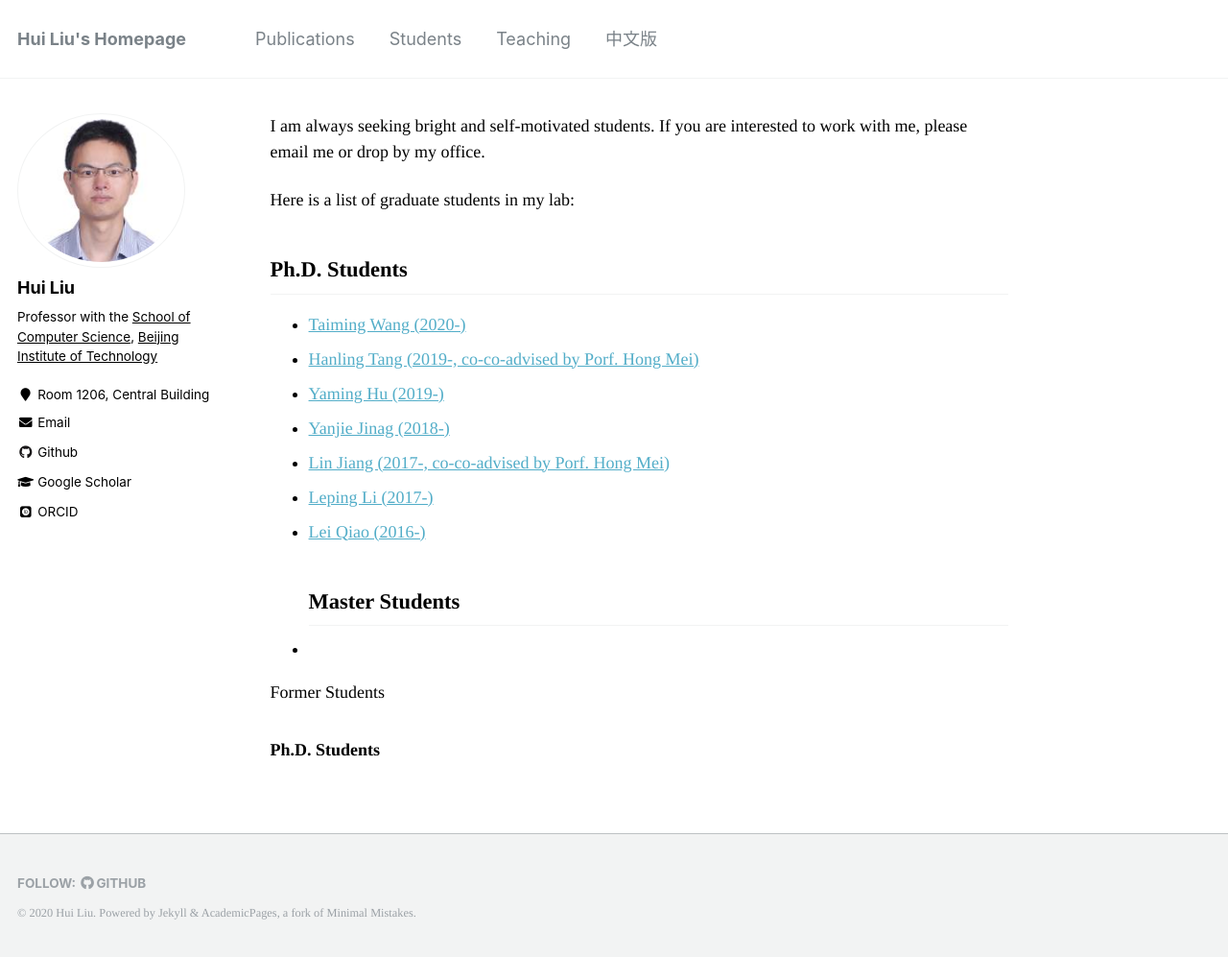
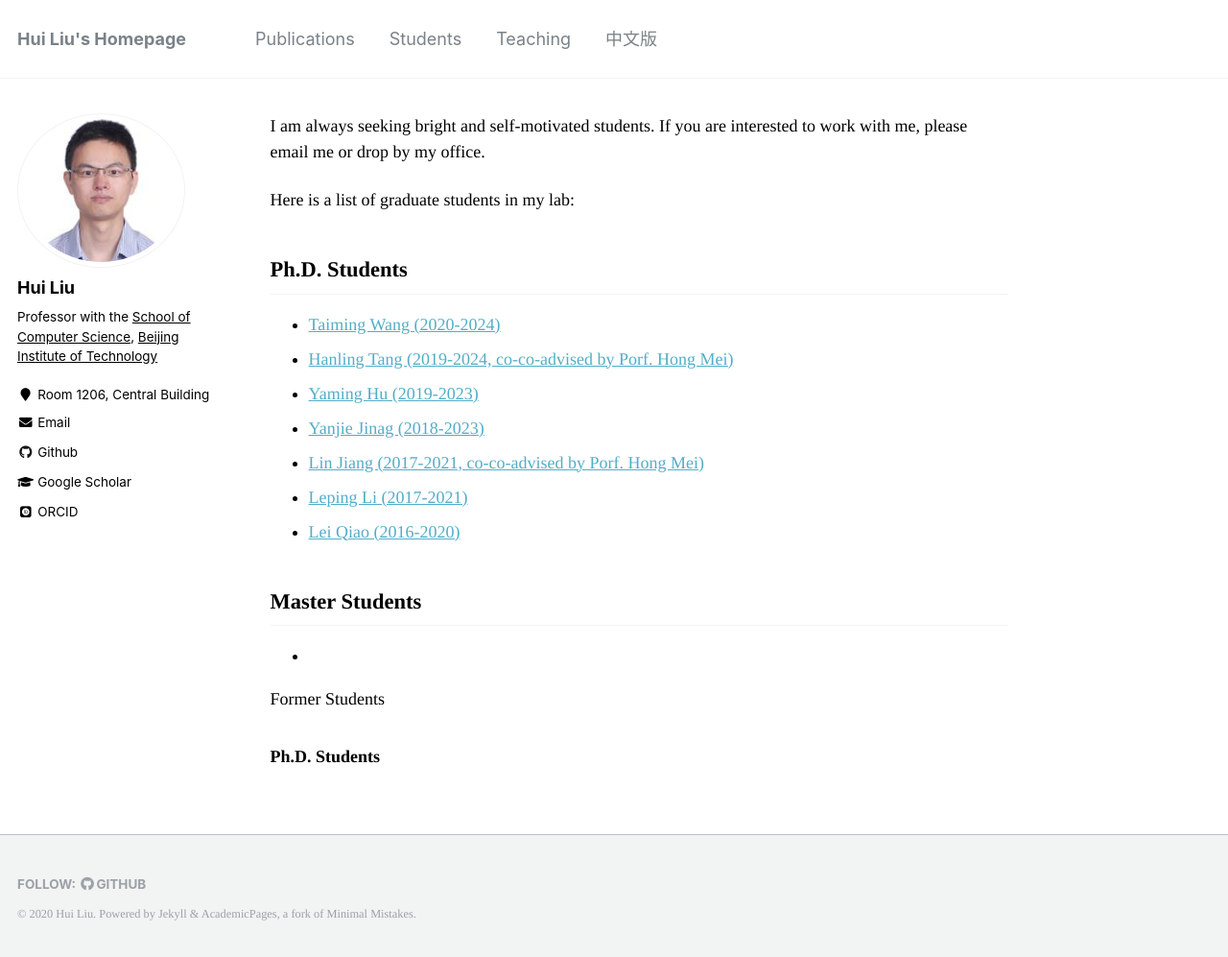
Before and after one commit to liuhuigmail/liuhuigmail.github.io, a Jekyll site: the page built from _pages/students.md, in a window 1280 px wide and 997 px high. Shown: the whole window at 96% size. Built offline with Jekyll 4.4.1, drawn with Linux system fonts in a browser that asks for light colours; some web fonts are replaced.

Commit message:
Update students.md

```diff
--- a/_pages/students.md
+++ b/_pages/students.md
@@ -9,13 +9,14 @@
 
 ## Ph.D. Students
 
-* [Taiming Wang (2020-)](#)
-* [Hanling Tang (2019-, co-co-advised by Porf. Hong Mei)](#)
-* [Yaming Hu (2019-)](#)
-* [Yanjie Jinag (2018-)](#)
-* [Lin Jiang (2017-, co-co-advised by Porf. Hong Mei)](#)
-* [Leping Li (2017-)](#)
-* [Lei Qiao (2016-)](#)
+* [Taiming Wang (2020-2024)](#)
+* [Hanling Tang (2019-2024, co-co-advised by Porf. Hong Mei)](#)
+* [Yaming Hu (2019-2023)](#)
+* [Yanjie Jinag (2018-2023)](#)
+* [Lin Jiang (2017-2021, co-co-advised by Porf. Hong Mei)](#)
+* [Leping Li (2017-2021)](#)
+* [Lei Qiao (2016-2020)](#)
+
 ## Master Students
 
 * []()
```
